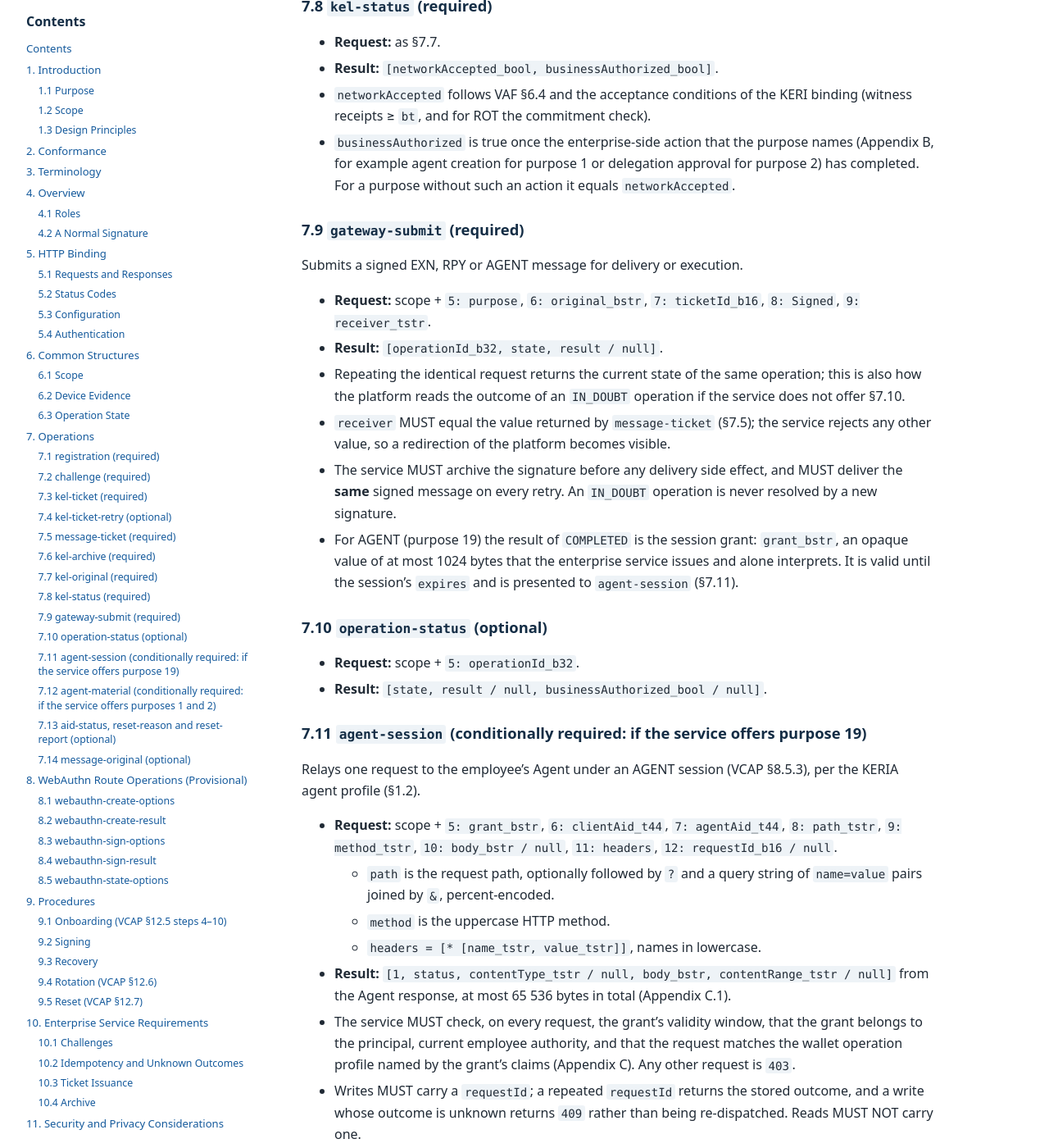
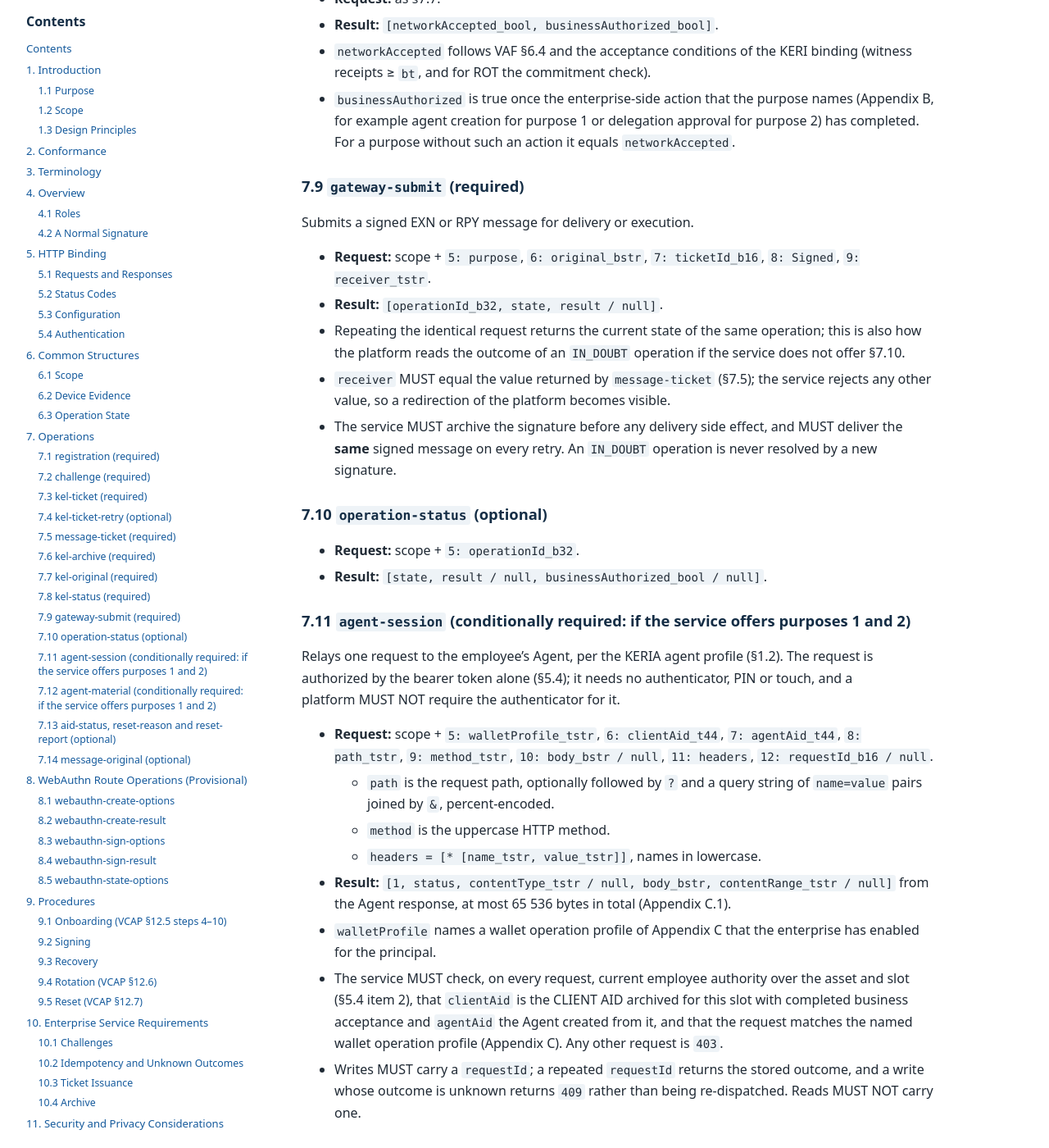
Before and after one commit to vlei-auth/vcap-ei, a Jekyll site: the page built from index.md, in a window 1280 px wide and 1400 px high, scrolled down 10757 px. Shown: the whole window at 82% size. Built offline with Jekyll 4.4.1, drawn with Linux system fonts in a browser that asks for light colours; some of the changed text lies outside the part shown.

Commit message:
Authorize agent relay with employee bearer tokens

```diff
--- a/vcap-ei-1.0.md
+++ b/vcap-ei-1.0.md
@@ -50,12 +50,12 @@ In scope:
 - single-use challenges for StateProof;
 - Ticket requests for KEL and non-KEL kinds;
 - archiving device results, and retrieving archived originals and signatures for recovery;
-- submitting signed EXN / RPY / AGENT messages for delivery;
-- relaying Agent requests under an AGENT session;
+- submitting signed EXN / RPY messages for delivery;
+- relaying the employee's Agent requests under the bearer token, without the authenticator;
 - reading publication, acceptance and business status;
 - the enterprise endpoints used by the WebAuthn route (VCAP §12.9).
 
-**Agent profile.** The Agent that a CLIENT AID controls (VAF §3.2) is reached through an agent profile. VCAP-EI 1.0 defines one, the **KERIA agent profile**: the enterprise creates a KERIA agent from the CLIENT inception (purpose 1), the CLIENT approves its delegation (purpose 2, `agent-material`), and the platform reaches it through AGENT sessions (purpose 19, `agent-session`) limited by a wallet operation profile (Appendix C). A service that offers none of purposes 1, 2 and 19 does not depend on the agent implementation. Other agent profiles are added in later versions.
+**Agent profile.** The Agent that a CLIENT AID controls (VAF §3.2) is reached through an agent profile. VCAP-EI 1.0 defines one, the **KERIA agent profile**: the enterprise creates a KERIA agent from the CLIENT inception (purpose 1), the CLIENT approves its delegation (purpose 2, `agent-material`), and the platform reaches it through `agent-session` under the employee's bearer token, limited by a wallet operation profile (Appendix C). Agent requests produce no slot signature and do not use the authenticator. A service that offers neither of purposes 1 and 2 does not depend on the agent implementation. Other agent profiles are added in later versions.
 
 Out of scope: employee authentication itself (OAuth 2.0 / OIDC, §5.4), enterprise approval workflows, the PDP, agent and witness protocols, key custody of the enterprise's role keys, and the manufacturing and IT procedures of VCAP §12.5 steps 1–3, and recovery of operations that span several EXN messages (for example IPEX grant and admit; VAF §1.2). The platform learns the device identifier, reset epoch, configuration digest and slots of an authenticator from its StateProof.
 
@@ -89,7 +89,7 @@ Terms of VCAP §3 and VAF §2 apply. Additionally:
 | scope | The (device, resetEpoch, slot, configurationDigest) tuple a request concerns (§6.1) |
 | purpose | An enterprise business operation identifier that maps to exactly one (owner, kind) pair (Appendix B) |
 | operation | One durable enterprise-side action, identified by an `operationId`, created when a signed message is admitted |
-| receiver | The identifier of the destination an EXN / RPY / AGENT result is delivered to, chosen by the enterprise for each purpose and returned with the Ticket (§7.5) |
+| receiver | The identifier of the destination an EXN / RPY result is delivered to, chosen by the enterprise for each purpose and returned with the Ticket (§7.5) |
 | ticketId | The first 16 bytes of `H(ticket_bstr)` (VCAP §3.2), identifying one issued Ticket |
 
 ---
@@ -260,11 +260,11 @@ Requests reissue for an **existing frozen original** after a fresh StateProof sh
 
 ### 7.5 `message-ticket` (required)
 
-Requests a Ticket for EXN, RPY or AGENT.
+Requests a Ticket for EXN or RPY.
 
 - **Request:** as §7.3.
-- **Result:** `[Ticket_bstr, receiver_tstr]`. `receiver` is the destination the enterprise has configured for the purpose; the platform passes it to `gateway-submit` (§7.9) and, for AGENT, places it in the session body (VCAP §8.5.3).
-- The service MUST verify the route, recipients, attachments, embedded material and validity (`dt` / `expires`) per VAF §5.3 and §7, and for AGENT the claims, receiver and validity window of VCAP §8.5.3.
+- **Result:** `[Ticket_bstr, receiver_tstr]`. `receiver` is the destination the enterprise has configured for the purpose; the platform passes it to `gateway-submit` (§7.9).
+- The service MUST verify the route, recipients, attachments, embedded material and validity (`dt`) per VAF §5.3 and §7.
 - For purpose 11 the service is the verifier (VAF §8.3) of the credential carried by the grant being admitted, and MUST complete the credential trust checks of VAF §8.2 before issuing the Ticket.
 - For purpose 15 the original MUST be an `exn` whose `r` is `/challenge/response`, whose `i` is the slot's AID, whose `rp` is the AID of the party that issued the challenge, whose `p` is empty, whose `e` is empty or absent, and whose `a` is exactly `{"words": [...]}` with 12 or 24 words of the BIP-39 English word list. The words reach the employee out of band, so the service cannot check where they came from: its approval establishes only that the employee answers this recipient now. The service SHOULD refuse a second Ticket for the same recipient and words once a response with them has been signed.
 - **Idempotency:** a repeated request with identical bytes returns the same result.
@@ -293,30 +293,30 @@ Returns the archived original and, if archived, the device result (VCAP §12.3 K
 
 ### 7.9 `gateway-submit` (required)
 
-Submits a signed EXN, RPY or AGENT message for delivery or execution.
+Submits a signed EXN or RPY message for delivery or execution.
 
 - **Request:** scope + `5: purpose`, `6: original_bstr`, `7: ticketId_b16`, `8: Signed`, `9: receiver_tstr`.
 - **Result:** `[operationId_b32, state, result / null]`.
 - Repeating the identical request returns the current state of the same operation; this is also how the platform reads the outcome of an `IN_DOUBT` operation if the service does not offer §7.10.
 - `receiver` MUST equal the value returned by `message-ticket` (§7.5); the service rejects any other value, so a redirection of the platform becomes visible.
 - The service MUST archive the signature before any delivery side effect, and MUST deliver the **same** signed message on every retry. An `IN_DOUBT` operation is never resolved by a new signature.
-- For AGENT (purpose 19) the result of `COMPLETED` is the session grant: `grant_bstr`, an opaque value of at most 1024 bytes that the enterprise service issues and alone interprets. It is valid until the session's `expires` and is presented to `agent-session` (§7.11).
 
 ### 7.10 `operation-status` (optional)
 
 - **Request:** scope + `5: operationId_b32`.
 - **Result:** `[state, result / null, businessAuthorized_bool / null]`.
 
-### 7.11 `agent-session` (conditionally required: if the service offers purpose 19)
+### 7.11 `agent-session` (conditionally required: if the service offers purposes 1 and 2)
 
-Relays one request to the employee's Agent under an AGENT session (VCAP §8.5.3), per the KERIA agent profile (§1.2).
+Relays one request to the employee's Agent, per the KERIA agent profile (§1.2). The request is authorized by the bearer token alone (§5.4); it needs no authenticator, PIN or touch, and a platform MUST NOT require the authenticator for it.
 
-- **Request:** scope + `5: grant_bstr`, `6: clientAid_t44`, `7: agentAid_t44`, `8: path_tstr`, `9: method_tstr`, `10: body_bstr / null`, `11: headers`, `12: requestId_b16 / null`.
+- **Request:** scope + `5: walletProfile_tstr`, `6: clientAid_t44`, `7: agentAid_t44`, `8: path_tstr`, `9: method_tstr`, `10: body_bstr / null`, `11: headers`, `12: requestId_b16 / null`.
   - `path` is the request path, optionally followed by `?` and a query string of `name=value` pairs joined by `&`, percent-encoded.
   - `method` is the uppercase HTTP method.
   - `headers = [* [name_tstr, value_tstr]]`, names in lowercase.
 - **Result:** `[1, status, contentType_tstr / null, body_bstr, contentRange_tstr / null]` from the Agent response, at most 65 536 bytes in total (Appendix C.1).
-- The service MUST check, on every request, the grant's validity window, that the grant belongs to the principal, current employee authority, and that the request matches the wallet operation profile named by the grant's claims (Appendix C). Any other request is `403`.
+- `walletProfile` names a wallet operation profile of Appendix C that the enterprise has enabled for the principal.
+- The service MUST check, on every request, current employee authority over the asset and slot (§5.4 item 2), that `clientAid` is the CLIENT AID archived for this slot with completed business acceptance and `agentAid` the Agent created from it, and that the request matches the named wallet operation profile (Appendix C). Any other request is `403`.
 - Writes MUST carry a `requestId`; a repeated `requestId` returns the stored outcome, and a write whose outcome is unknown returns `409` rather than being re-dispatched. Reads MUST NOT carry one.
 
 ### 7.12 `agent-material` (conditionally required: if the service offers purposes 1 and 2)
@@ -394,7 +394,11 @@ Returns request options for a wrapped GetState (op 2) or Recover (op 4) with a f
 4. `challenge` → CreateIdentity(WORK) → `kel-ticket` (purpose 3) with an `icp` using `workWitnesses` / `workToad`; Sign; `kel-archive`; wait for `kel-status` network acceptance.
 5. Build RPY end-role; `message-ticket` (purpose 14); Sign; `gateway-submit`.
 
-Steps 1–5 run in one context: one PIN entry and four UPs, one per signature (VCAP §12.5). The AGENT session is not part of onboarding: when the platform first needs the Agent, it builds an AGENT session, requests it with `message-ticket` (purpose 19), signs it and calls `gateway-submit` → grant, then sends `agent-session` requests.
+Steps 1–5 run in one context: one PIN entry and four UPs, one per signature (VCAP §12.5). After step 3 the platform reads the Agent with `agent-session` and needs the authenticator only for later signatures.
+
+The device arrives in PERSONALIZED_NO_PIN (VCAP §12.5); in step 1 the platform asks the employee to choose a PIN (ClientPIN setPIN, at least the TrustConfig `minPinChars`) after the BindingProof checks and before any other command.
+
+The registration of the device and employee by the enterprise is the approval of onboarding. For purposes 1, 2, 3 and 14 the service SHOULD issue Tickets and record business acceptance without a further human decision once the request passes the checks of §7.3 and §7.5: the witness policy of `registration`, the Agent material of `agent-material`, a WORK inception whose controlling CLIENT is the one archived for this asset, and an end-role that names the Agent created for this employee. A service that requires manual review MUST say so in the `kel-status` / `operation-status` result rather than leaving the platform waiting without a state.
 
 ### 9.2 Signing
 
@@ -461,7 +465,7 @@ The original and its Signed result MUST be stored durably before the service rep
 1. **Bearer token theft** lets an attacker request Tickets for content the enterprise approves, but not produce signatures: those still need the device, PIN and touch. Enterprises SHOULD bind tokens to the client (for example DPoP, RFC 9449) and keep them short-lived.
 2. **Content approval** is the main control against induced signing (VCAP §13.2 item 1). The approval UI SHOULD present the decoded message, not just its purpose.
 3. **StateProof and BindingProof disclosure**: StateProofs carry all four slots and a persistent device identifier, and BindingProofs carry the device identifier, tenant and reset epoch (VAF §9.3). The service MUST NOT forward them to Agents, receivers or third parties.
-4. **Agent relay** is limited to the requests of the declared wallet operation profile (§7.11), which keeps `agent-session` from acting as a general proxy to the Agent.
+4. **Agent relay** is limited to the requests of the declared wallet operation profile (§7.11), which keeps `agent-session` from acting as a general proxy to the Agent. It is authorized by the bearer token only, so a stolen token exposes the Agent's data and its metadata writes until revoked, but no slot signature. Native platforms SHOULD protect the refresh token with the operating system key store and local user verification, and SHOULD rotate it on every use.
 5. **Receiver echo** (§7.9) prevents a compromised platform from redirecting delivery without detection, but the enterprise remains responsible for choosing receivers.
 
 ---
@@ -480,7 +484,7 @@ The original and its Signed result MUST be stored durably before the service rep
 | kel-status | required | 5 said, 6 originalDigest | [networkAccepted, businessAuthorized] |
 | gateway-submit | required | 5 purpose, 6 original, 7 ticketId, 8 Signed, 9 receiver | [operationId, state, result] |
 | operation-status | optional | 5 operationId | [state, result, businessAuthorized] |
-| agent-session | conditionally required (purpose 19) | 5–12 | Agent response |
+| agent-session | conditionally required (purposes 1, 2) | 5 walletProfile, 6–12 | Agent response |
 | agent-material | conditionally required (purposes 1, 2) | 5 clientAid | [clientIcp, agentDip, agentSigs] |
 | aid-status | optional | 5 aid | active |
 | reset-reason | optional | — | [state, reason] / null |
@@ -503,20 +507,19 @@ The original and its Signed result MUST be stored durably before the service rep
 | 13 | Remote-signing response (EXN sent on behalf of the WORK AID at a peer's request) | WORK | EXN | 11 |
 | 14 | Agent end-role (`/end/role/add`) | WORK | RPY | 12 |
 | 15 | Challenge response (`/challenge/response` EXN answering a peer's identity challenge, §7.5) | WORK | EXN | 11 |
-| 19 | AGENT session | CLIENT | AGENT | 5 |
 
 Ranges:
 
 | Range | Use |
 |---|---|
-| 1..127 | Assigned by this document. Values 6–9 and 16–18 are unassigned; 20–127 are reserved |
+| 1..127 | Assigned by this document. Values 6–9 and 16–18 are unassigned; 19 (formerly the AGENT session) MUST NOT be reassigned; 20–127 are reserved |
 | 128..65535 | Enterprise-defined. An enterprise MUST map each such value to exactly one (owner, kind) pair of VCAP Appendix B, and a platform MUST NOT assume interoperability for them |
 
 A purpose determines the capability bit the service checks and the role key it selects (§10.3 item 1); it is not sent to the authenticator. The route, recipients and embedded material of an EXN are checked by the service against the purpose.
 
 ## Appendix C Wallet Operation Profiles
 
-An AGENT session names a profile in its claims (`{1:walletProfile}`, VCAP §8.5.3). The profile fixes exactly which Agent requests `agent-session` relays. A request outside the profile MUST be refused. A profile MUST NOT include KEL events, RPY, EXN, agent creation, credential issuance or controller operations (VCAP §8.5.3).
+An `agent-session` request names a profile (§7.11 key 5). The profile fixes exactly which Agent requests `agent-session` relays. A request outside the profile MUST be refused. A profile MUST NOT include KEL events, RPY, EXN, agent creation, credential issuance or controller operations, because those need a slot signature and a Ticket.
 
 ### C.1 Profile `"vaf"`
 
```
